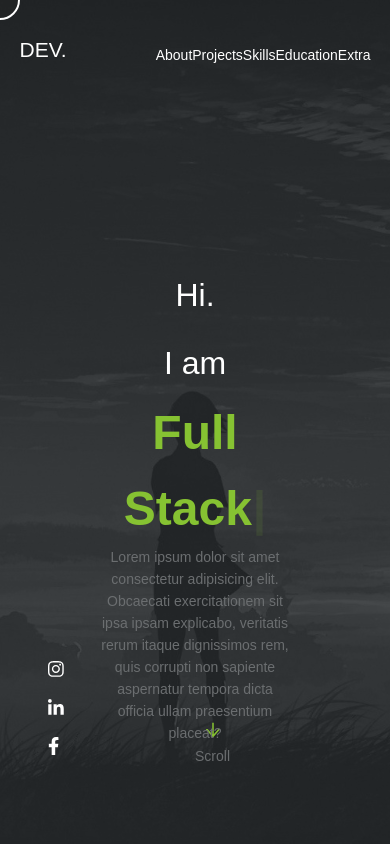
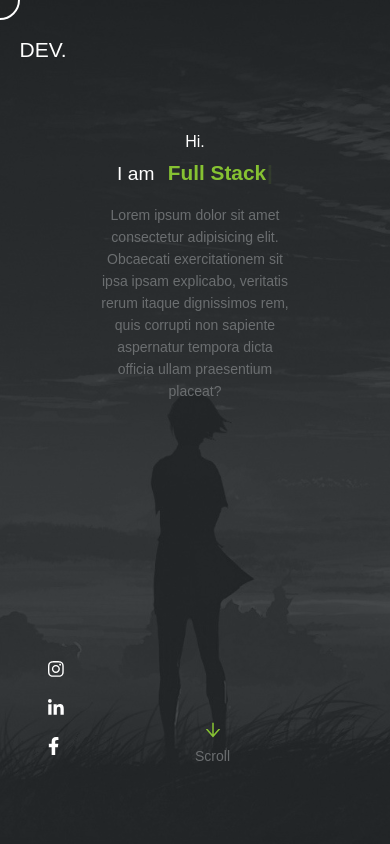
Before and after one commit to manish1996java/dark-theme-portfolio, a React (Create React App) app: page / in a window 390 px wide. Shown: the top 844 px of the page. Built offline with nearby package versions, Linux system fonts and the light colour scheme.

Commit message:
change in nav

```diff
--- a/src/App.scss
+++ b/src/App.scss
@@ -10,7 +10,7 @@
 //   scroll-snap-align: start;
 // }
 .header-container{
-  height: 100vh;
+  min-height: 100vh;
 }
 .header-content{
   width: 100%;
@@ -18,7 +18,7 @@
 }
 .header-container .bg img{
   width: 100%;
-  height: 100vh;
+  height: 100%;
   object-fit: cover;
   position: absolute;
   z-index: -3;
@@ -54,7 +54,36 @@
   text-transform: capitalize;
   // font-size: 3rem;
 }
+@media(max-width:1024px) {
+  .header-content-wrapper{
+    margin: 4.5rem auto 0px;
+  }
+  .my-name-starting{
+    font-size: 1.2rem;
+  }
+  .my-name{
+    font-size: 1.6rem;
+   }
+}
+@media(max-width:490px) {
+  .header-content-wrapper{
+    margin: 1.2rem auto 0px;
+  }
+  .hi{
+    font-size: 1rem;
+  }
+  .my-name{
+   font-size: 1.3rem;
+  }
+  .my-name-description{
+    line-height: 20px;
+    margin-bottom: 20px;
+  }
 
+  .my-name-starting{
+     font-size: 1.2rem;
+  }
+}
 
 html,body{
   font-family: 'Montserrat', sans-serif;
@@ -124,7 +153,7 @@ li{
   background-color: $black-shade1-color;
   opacity: 80%;
   width: 100%;
-  height: 100vh;
+  height: 100%;
 }
 .myself-description{
   overflow-wrap: break-word;
--- a/src/containers/NavHeader.scss
+++ b/src/containers/NavHeader.scss
@@ -14,6 +14,11 @@
   display: flex;
   justify-content: space-between;
 }
+@media(max-width:720px){
+  .nav-links{
+    display: none;
+  }
+}
 .nav-links a{
   color: white;
   text-decoration: none!important;
```
